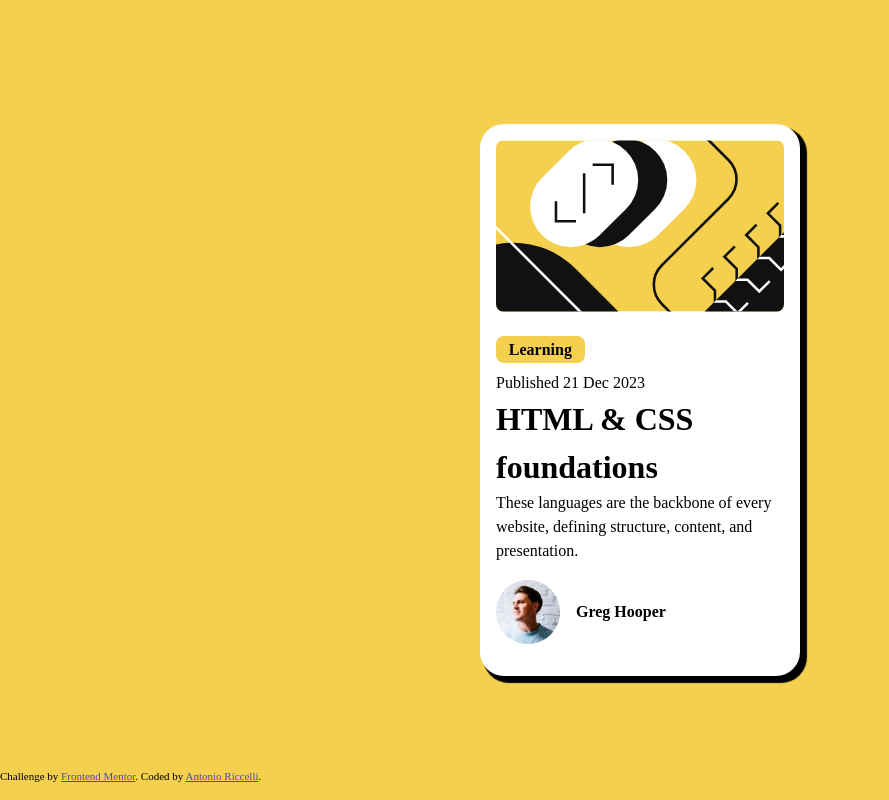
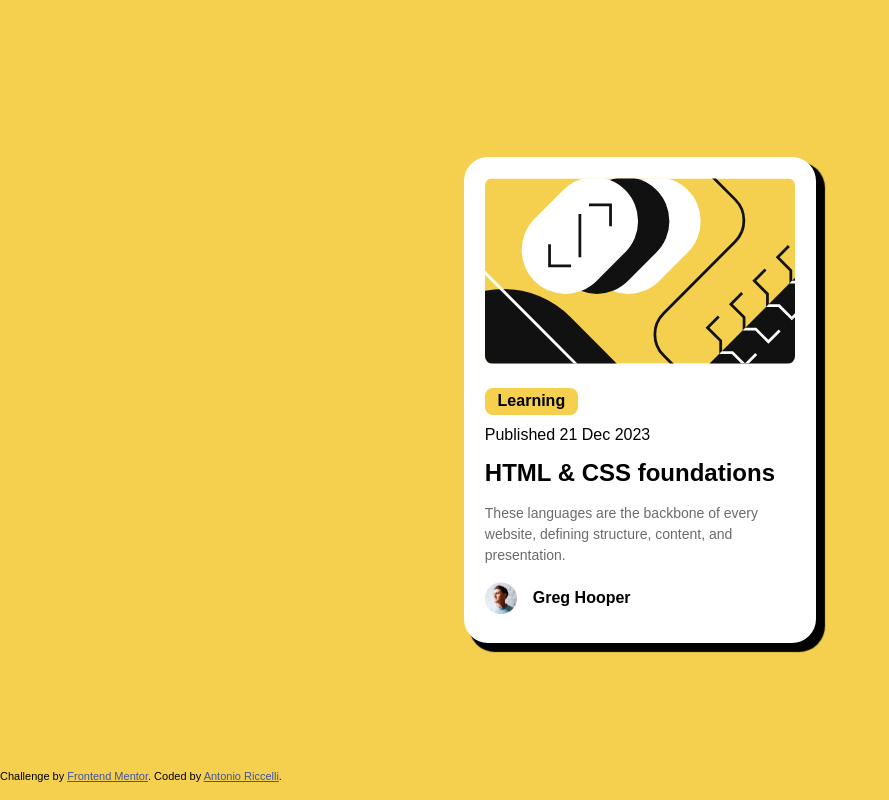
Before and after one commit to Antonio-Riccelli/frontend-mentor-blog-card, a plain HTML site: page index.html in a window 1280 px wide. Shown: the whole page, without its empty margins (0-889 px from the left). Drawn offline with Linux system fonts and the light colour scheme; a web font is replaced by a local one.

Commit message:
update styling

```diff
--- a/index.html
+++ b/index.html
@@ -25,16 +25,20 @@
         </div>
 
         <div class="card-content">
-          <p class="tag">Learning</p>
-          <p>Published 21 Dec 2023</p>
-          <h1>HTML & CSS foundations</h1>
-          <p>
+          <p class="tag txt-preset-3-bold">Learning</p>
+          <p class="txt-preset-2">Published 21 Dec 2023</p>
+          <h1 class="txt-preset-1">HTML & CSS foundations</h1>
+          <p class="description txt-preset-3">
             These languages are the backbone of every website, defining
             structure, content, and presentation.
           </p>
           <div class="author-wrapper">
-            <img class="author-img" src="assets/images/image-avatar.webp" alt="avatar" />
-            <p class="author-name">Greg Hooper</p>
+            <img
+              class="author-img"
+              src="assets/images/image-avatar.webp"
+              alt="avatar"
+            />
+            <p class="txt-preset-3-bold">Greg Hooper</p>
           </div>
         </div>
       </div>
--- a/styles.css
+++ b/styles.css
@@ -1,3 +1,17 @@
+@font-face {
+  font-family: 'Figtree';
+  font-style: normal;
+  src: local(''),
+    url('/assets//fonts/Figtree-VariableFont_wght.ttf') format('truetype');
+}
+
+@font-face {
+  font-family: 'Figtree';
+  font-style: italic;
+  src: local(''),
+    url('/assets//fonts/Figtree-Italic-VariableFont_wght.ttf') format('truetype');
+}
+
 /* CSS Reset as shown by Josh Comeau's  */
 
 *,
@@ -13,6 +27,8 @@
 body {
   line-height: 1.5;
   -webkit-font-smoothing: antialiased;
+  background-color: var(--clr-primary);
+  font-family: 'Figtree', sans-serif;
 }
 
 img,
@@ -47,14 +63,10 @@ h6 {
 }
 
 :root {
-  --clr-primary: #F4D04E;
+  --clr-primary: hsl(47, 88%, 63%);
   --clr-secondary-950: #111111;
   --clr-secondary-500: #6B6B6B;
-  --clr-tertiary: #fff;
-}
-
-body {
-  background-color: var(--clr-primary);
+  --clr-tertiary: hsl(0, 0%, 100%);
 }
 
 main {
@@ -64,13 +76,23 @@ main {
   min-height: 100vh;
 }
 
+h1 {
+  padding: 8px 0;
+}
+
+h1:hover,
+a:hover {
+  color: var(--clr-primary);
+  cursor: pointer;
+}
+
 .card {
   background-color: var(--clr-tertiary);
-  box-shadow: 5px 5px 1px 2px black;
+  box-shadow: 7px 7px 1px 2px black;
   width: 100%;
-  max-width: 20rem;
+  max-width: 22rem;
   margin: 0 auto;
-  padding: 1rem;
+  padding: 1.3rem;
   border-radius: 1.5rem;
 }
 
@@ -84,31 +106,29 @@ main {
   border-radius: 0.5rem;
 }
 
+.description {
+  padding: 4px 0;
+}
+
 .tag {
   background-color: var(--clr-primary);
   display: inline-block;
   padding: 0.1rem 0.8rem;
   border-radius: 0.5rem;
   margin: 1.5rem 0 0.5rem 0;
-  font-weight: bold;
 }
 
 .author-wrapper {
   display: flex;
   justify-content: flex-start;
   align-items: center;
-  padding: 1rem 0;
+  padding: 12px 0 8px 0;
 }
 
 .author-img {
   padding-right: 1rem;
+  width: 3rem;
 }
-
-.author-name {
-  font-weight: bold;
-}
-
-
 
 .attribution {
   font-size: 11px;
@@ -120,3 +140,33 @@ main {
 .attribution a {
   color: hsl(228, 45%, 44%);
 }
+
+.txt-preset-1,
+.txt-preset-2,
+.txt-preset-3,
+.txt-preset-3-bold {
+  line-height: 150%;
+  letter-spacing: 0;
+}
+
+.txt-preset-1 {
+  font-size: 24px;
+  font-weight: 800;
+}
+
+.txt-preset-2 {
+  font-size: 16px;
+}
+
+.txt-preset-3,
+txt-preset-3-bold {
+  font-size: 14px;
+}
+
+.txt-preset-3 {
+  color: var(--clr-secondary-500);
+}
+
+.txt-preset-3-bold {
+  font-weight: bold;
+}
```
